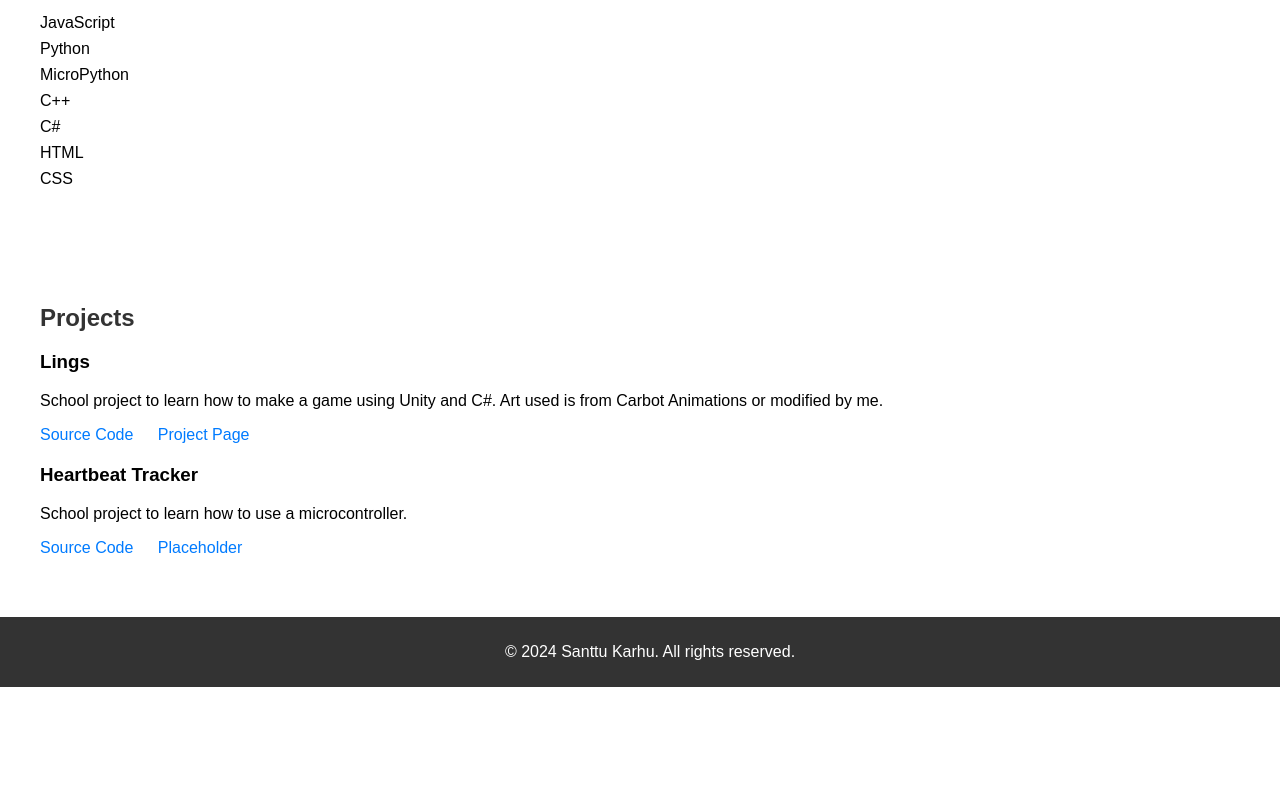
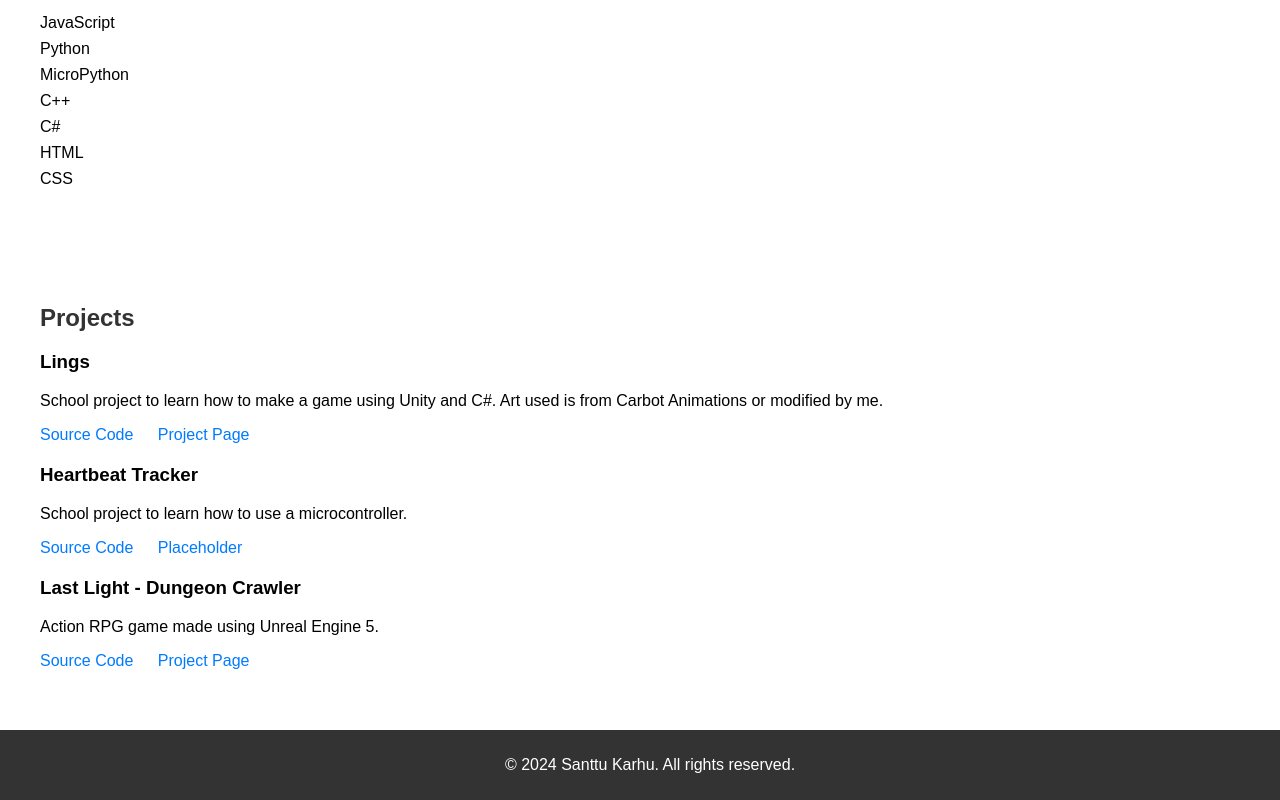
Before and after one commit to JSABear/Portfolio, a plain HTML site: page index.html in a window 1280 px wide. Shown: the part 585-1385 px from the top of the page. Before the commit the page ends 1272 px from the top, so only its background shows below. Drawn offline with Linux system fonts and the light colour scheme.

Commit message:
Update index.html

```diff
--- a/index.html
+++ b/index.html
@@ -55,6 +55,13 @@
             <a href="#">Placeholder</a>
         </div>
 
+	<div class="project">
+            <h3>Last Light - Dungeon Crawler</h3>
+            <p>Action RPG game made using Unreal Engine 5.</p>
+            <a href="https://github.com/JSABear/Dungeon-Crawler">Source Code</a>
+            <a href="https://jsabear.github.io/Portfolio-LastLight/">Project Page</a>
+        </div>
+
     </section>
 
 
```
